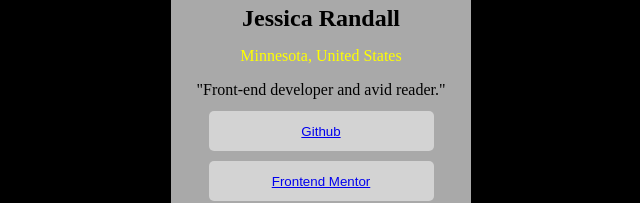
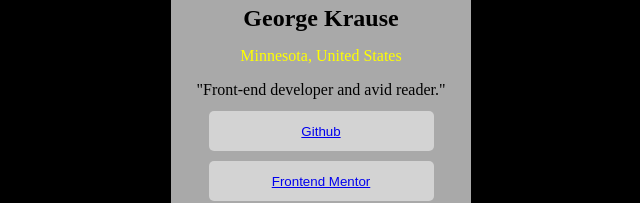
Before and after one commit to georgekrause/social-links-profile-main, a plain HTML site: page index.html in a window 1280 px wide. Shown: the part 182-385 px from the top of the page, 319-959 px from the left. Drawn offline with Linux system fonts and the light colour scheme.

Commit message:
Changed name

```diff
--- a/index.html
+++ b/index.html
@@ -13,7 +13,7 @@
 <body>
 <article class="card">
   <img src="images/Me.jpg" alt="me">
-  <h2>Jessica Randall</h2>
+  <h2>George Krause</h2>
   <p class="location">Minnesota, United States</p>
   <p>"Front-end developer and avid reader."</p>
   <form class="links">
```
